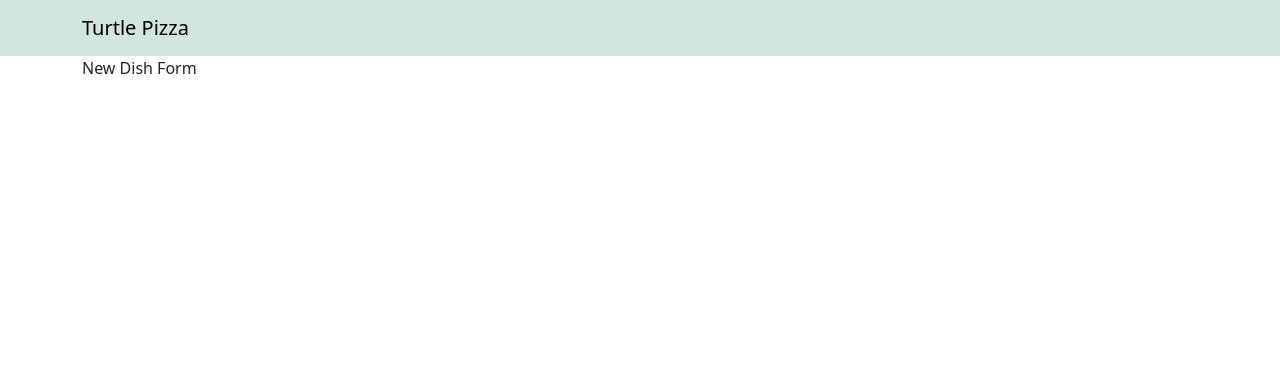
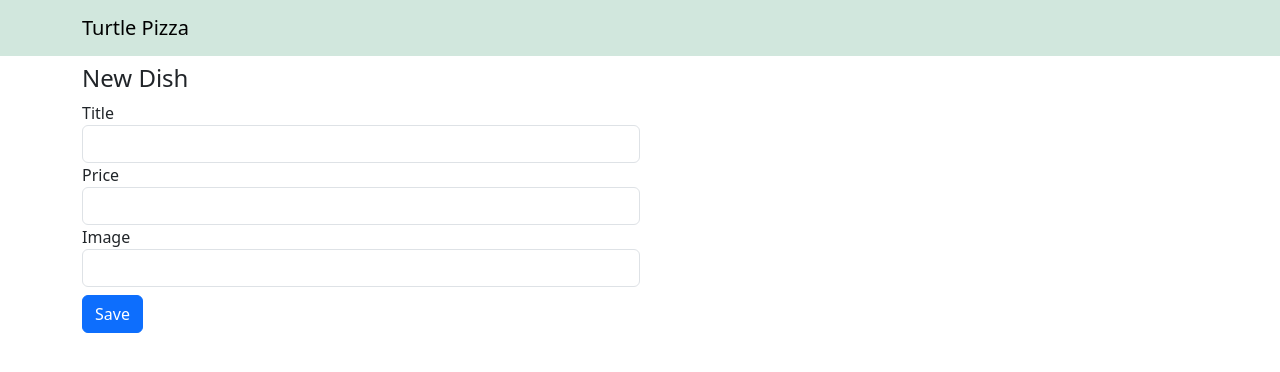
Before and after one commit to SagynalievTaalaibek/redux-pizza-order, a React (Vite) app: page /admin/new-dish in a window 1280 px wide. Shown: the top 372 px of the page. Built offline with nearby package versions, Linux system fonts and the light colour scheme.

Commit message:
add Form to create dish

```diff
--- a/src/App.tsx
+++ b/src/App.tsx
@@ -1,16 +1,18 @@
 import { Route, Routes } from 'react-router-dom';
 import Layout from './components/Layout/Layout';
+import Dishes from './containers/Dishes/Dishes';
+import NewDish from './containers/NewDish/NewDish';
 
 const App = () => {
   return (
     <Layout>
       <Routes>
-        <Route path="/" element={'Home'}/>
-        <Route path="/admin/dishes" element={'Dishes'}/>
-        <Route path="/admin/orders" element={'Orders'}/>
-        <Route path="/admin/new-dish" element={'New Dish Form'}/>
-        <Route path="/admin/edit-dish/:id" element={'Edit Dish Form'}/>
-        <Route path="*" element={'Not found'}/>
+        <Route path="/" element={'Home'} />
+        <Route path="/admin/dishes" element={<Dishes />} />
+        <Route path="/admin/orders" element={'Orders'} />
+        <Route path="/admin/new-dish" element={<NewDish />} />
+        <Route path="/admin/edit-dish/:id" element={'Edit Dish Form'} />
+        <Route path="*" element={'Not found'} />
       </Routes>
     </Layout>
   );
--- /dev/null
+++ b/src/components/DIshForm/DishForm.tsx
@@ -0,0 +1,79 @@
+import React, { useState } from 'react';
+import { ApiDish } from '../../types';
+import ButtonSpinner from '../Spinner/ButtonSpinner';
+
+const initialState: ApiDish = {
+  title: '',
+  price: '',
+  image: '',
+};
+
+interface Props {
+  onSubmit: (dish: ApiDish) => void;
+  existingDish?: ApiDish;
+  isLoading: boolean;
+}
+
+
+const DishForm: React.FC<Props> = ({ existingDish = initialState, onSubmit, isLoading }) => {
+  const [dish, setDish] = useState<ApiDish>(existingDish);
+
+  const changeDish = (e: React.ChangeEvent<HTMLInputElement | HTMLTextAreaElement | HTMLSelectElement>) => {
+    setDish((prev) => ({
+      ...prev,
+      [e.target.name]: e.target.value,
+    }));
+  };
+
+  const onFormSubmit = (e: React.FormEvent) => {
+    e.preventDefault();
+    onSubmit(dish);
+  };
+
+  return (
+    <form onSubmit={onFormSubmit}>
+      <div className="form-group">
+        <label htmlFor="title">Title</label>
+        <input
+          type="text"
+          name="title"
+          id="title"
+          required
+          className="form-control"
+          value={dish.title}
+          onChange={changeDish}
+        />
+      </div>
+      <div className="form-group">
+        <label htmlFor="price">Price</label>
+        <input
+          type="number"
+          name="price"
+          id="price"
+          required
+          className="form-control"
+          value={dish.price}
+          onChange={changeDish}
+        />
+      </div>
+      <div className="form-group">
+        <label htmlFor="image">Image</label>
+        <input
+          type="text"
+          name="image"
+          id="image"
+          required
+          className="form-control"
+          value={dish.image}
+          onChange={changeDish}
+        />
+      </div>
+      <button type="submit" className="btn btn-primary mt-2" disabled={isLoading}>
+        {isLoading && <ButtonSpinner />}
+        Save
+      </button>
+    </form>
+  );
+};
+
+export default DishForm;
--- a/src/components/Layout/Layout.tsx
+++ b/src/components/Layout/Layout.tsx
@@ -7,7 +7,7 @@ const Layout: React.FC<React.PropsWithChildren> = ({children}) => {
       <header className="bg-success-subtle ">
         <Navbar/>
       </header>
-      <main className="container">
+      <main className="container mt-2">
         {children}
       </main>
     </>
--- /dev/null
+++ b/src/components/Spinner/ButtonSpinner.tsx
@@ -0,0 +1,10 @@
+const ButtonSpinner = () => {
+  return (
+    <>
+      <span className="spinner-border spinner-border-sm me-2"/>
+      <span className="visually-hidden">Loading...</span>
+    </>
+  );
+};
+
+export default ButtonSpinner;
--- /dev/null
+++ b/src/containers/Dishes/Dishes.tsx
@@ -0,0 +1,14 @@
+import { Link } from 'react-router-dom';
+
+const Dishes = () => {
+  return (
+    <>
+      <div className="d-flex justify-content-between mb-2">
+        <h3>Dishes</h3>
+        <Link to={'/admin/new-dish'} className="btn btn-primary">Add new Dish</Link>
+      </div>
+    </>
+  );
+};
+
+export default Dishes;
--- /dev/null
+++ b/src/containers/NewDish/NewDish.tsx
@@ -0,0 +1,16 @@
+import DishForm from '../../components/DIshForm/DishForm';
+
+const NewDish = () => {
+  return (
+    <>
+      <h4>New Dish</h4>
+      <div className="row-cols-1 row-cols-lg-2">
+        <div className="col">
+          <DishForm />
+        </div>
+      </div>
+    </>
+  );
+};
+
+export default NewDish;
--- /dev/null
+++ b/src/types.d.ts
@@ -0,0 +1,5 @@
+export interface ApiDish {
+  title: string;
+  price: string;
+  image: string;
+}
```
Also changed, not shown: src/components/Spinner/Spinner.tsx (added, +9 -0 lines).
